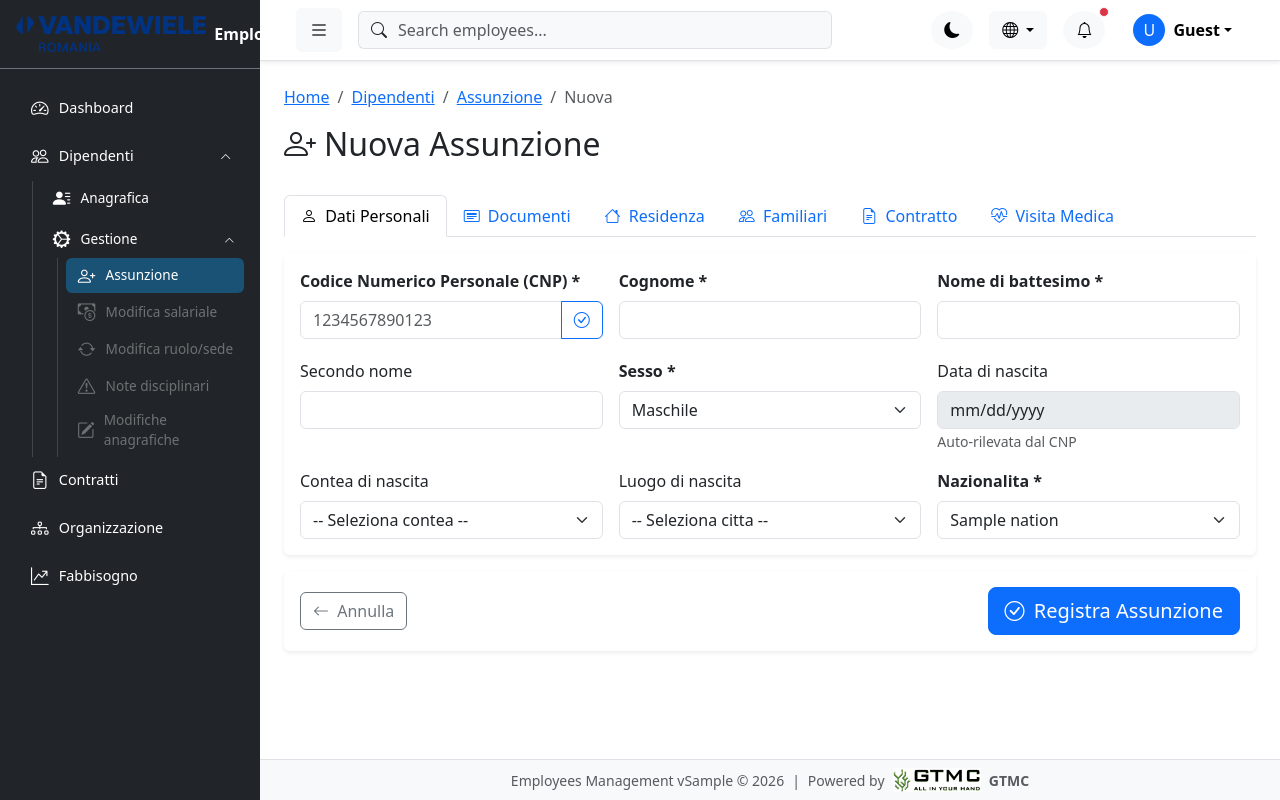
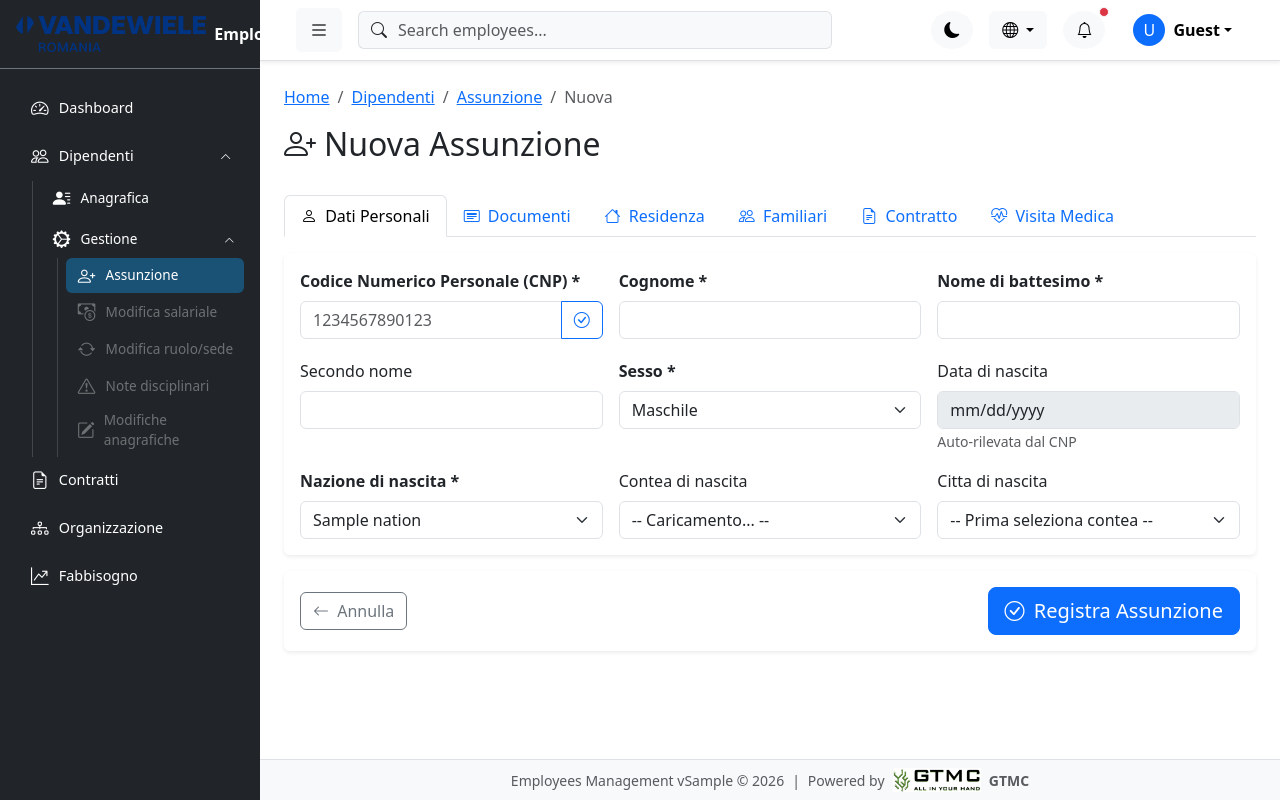
Before and after one commit to glctesta/Angajatii, a Python web app: template app/templates/employees/hiring/new.html in a window 1280 px wide. Run offline with Jinja, Linux system fonts and the light colour scheme; the template is opened without the code that fills it: most values are stand-ins (such as "Sample title", 1, 10 or a date in 2020); some libraries are stand-ins or nearby versions.

Commit message:
feat: Cascata Nazione -> Contea -> Citta nel form assunzione
- Nazione di nascita prima di contea e citta, con Romania default
- Contee caricate via AJAX da /api/counties/<nation_id>
- Citta caricate via AJAX da /api/towns/<county_id>
- Stessa cascata nel tab Residenza (Nazione -> Contea -> Citta)
- Auto-load contee Romania al caricamento pagina (DOMContentLoaded)
- Rimosso passaggio counties statiche al template (tutto AJAX ora)
- Hint CNP stranieri appare quando si seleziona nazione non Romania

```diff
--- a/app/templates/employees/hiring/new.html
+++ b/app/templates/employees/hiring/new.html
@@ -99,23 +99,8 @@
                         </div>
 
                         <div class="col-md-4">
-                            <label for="birth_county" class="form-label">{{ _('Contea di nascita') }}</label>
-                            <select class="form-select" id="birth_county" onchange="loadTowns(this.value, 'birth_town_id')">
-                                <option value="">-- {{ _('Seleziona contea') }} --</option>
-                                {% for c in counties %}
-                                <option value="{{ c.CountyId }}">{{ c.CountyName }}</option>
-                                {% endfor %}
-                            </select>
-                        </div>
-                        <div class="col-md-4">
-                            <label for="birth_town_id" class="form-label">{{ _('Luogo di nascita') }}</label>
-                            <select class="form-select" id="birth_town_id" name="birth_town_id">
-                                <option value="">-- {{ _('Seleziona citta') }} --</option>
-                            </select>
-                        </div>
-                        <div class="col-md-4">
-                            <label for="nationality_id" class="form-label fw-bold">{{ _('Nazionalita') }} *</label>
-                            <select class="form-select" id="nationality_id" name="nationality_id" required onchange="onNationalityChange(this.value)">
+                            <label for="nationality_id" class="form-label fw-bold">{{ _('Nazione di nascita') }} *</label>
+                            <select class="form-select" id="nationality_id" name="nationality_id" required onchange="onNationChange(this.value)">
                                 {% for n in nations %}
                                 <option value="{{ n.NationId }}" {% if n.NationId == 1 %}selected{% endif %}>{{ n.NationName }}</option>
                                 {% endfor %}
@@ -123,6 +108,18 @@
                             <small class="text-muted" id="nationalityHint" style="display:none;">
                                 <i class="bi bi-info-circle"></i> {{ _('CNP stranieri: prima cifra 7 (M) o 8 (F)') }}
                             </small>
+                        </div>
+                        <div class="col-md-4">
+                            <label for="birth_county" class="form-label">{{ _('Contea di nascita') }}</label>
+                            <select class="form-select" id="birth_county" onchange="loadTowns(this.value, 'birth_town_id')">
+                                <option value="">-- {{ _('Prima seleziona nazione') }} --</option>
+                            </select>
+                        </div>
+                        <div class="col-md-4">
+                            <label for="birth_town_id" class="form-label">{{ _('Citta di nascita') }}</label>
+                            <select class="form-select" id="birth_town_id" name="birth_town_id">
+                                <option value="">-- {{ _('Prima seleziona contea') }} --</option>
+                            </select>
                         </div>
                     </div>
                 </div>
@@ -192,16 +189,23 @@
                 <div class="card-body">
                     <div class="row g-3">
                         <div class="col-md-3">
+                            <label class="form-label">{{ _('Nazione') }}</label>
+                            <select class="form-select" id="addr_nation" onchange="loadCounties(this.value, 'addr_county', 'addr_town_id')">
+                                {% for n in nations %}
+                                <option value="{{ n.NationId }}" {% if n.NationId == 1 %}selected{% endif %}>{{ n.NationName }}</option>
+                                {% endfor %}
+                            </select>
+                        </div>
+                        <div class="col-md-3">
                             <label class="form-label">{{ _('Contea') }}</label>
                             <select class="form-select" id="addr_county" onchange="loadTowns(this.value, 'addr_town_id')">
-                                <option value="">-- {{ _('Seleziona') }} --</option>
-                                {% for c in counties %}<option value="{{ c.CountyId }}">{{ c.CountyName }}</option>{% endfor %}
+                                <option value="">-- {{ _('Caricamento...') }} --</option>
                             </select>
                         </div>
                         <div class="col-md-3">
                             <label class="form-label">{{ _('Citta') }}</label>
                             <select class="form-select" id="addr_town_id" name="addr_town_id">
-                                <option value="">-- {{ _('Seleziona') }} --</option>
+                                <option value="">-- {{ _('Prima seleziona contea') }} --</option>
                             </select>
                         </div>
                         <div class="col-md-4">
@@ -481,16 +485,39 @@
         });
 }
 
-// ==================== NATIONALITY ====================
-function onNationalityChange(nationId) {
+// ==================== NAZIONE → CONTEA → CITTA CASCADE ====================
+function onNationChange(nationId) {
     const hint = document.getElementById('nationalityHint');
     // Romania = NationId 1
-    if (parseInt(nationId) !== 1) {
-        hint.style.display = '';
-    } else {
-        hint.style.display = 'none';
-    }
+    hint.style.display = parseInt(nationId) !== 1 ? '' : 'none';
+    // Load counties for birth section
+    loadCounties(nationId, 'birth_county', 'birth_town_id');
 }
+
+function loadCounties(nationId, countySelectId, townSelectId) {
+    const sel = document.getElementById(countySelectId);
+    const townSel = document.getElementById(townSelectId);
+    sel.innerHTML = '<option value="">-- Caricamento... --</option>';
+    townSel.innerHTML = '<option value="">-- Prima seleziona contea --</option>';
+    if (!nationId) return;
+
+    fetch(`{{ url_for('employees.index') }}api/counties/${nationId}`)
+        .then(r => r.json())
+        .then(data => {
+            sel.innerHTML = '<option value="">-- Seleziona contea --</option>';
+            data.forEach(c => {
+                sel.innerHTML += `<option value="${c.id}">${c.name}</option>`;
+            });
+        });
+}
+
+// Auto-load Romania counties on page load
+document.addEventListener('DOMContentLoaded', function() {
+    // Birth section - load Romania counties
+    loadCounties(1, 'birth_county', 'birth_town_id');
+    // Address section - load Romania counties
+    loadCounties(1, 'addr_county', 'addr_town_id');
+});
 
 // ==================== CASCADING DROPDOWNS ====================
 function loadSubCdcs(cdcId) {
```
Also changed, not shown: app/modules/employees/routes.py (+10 -2 lines).
